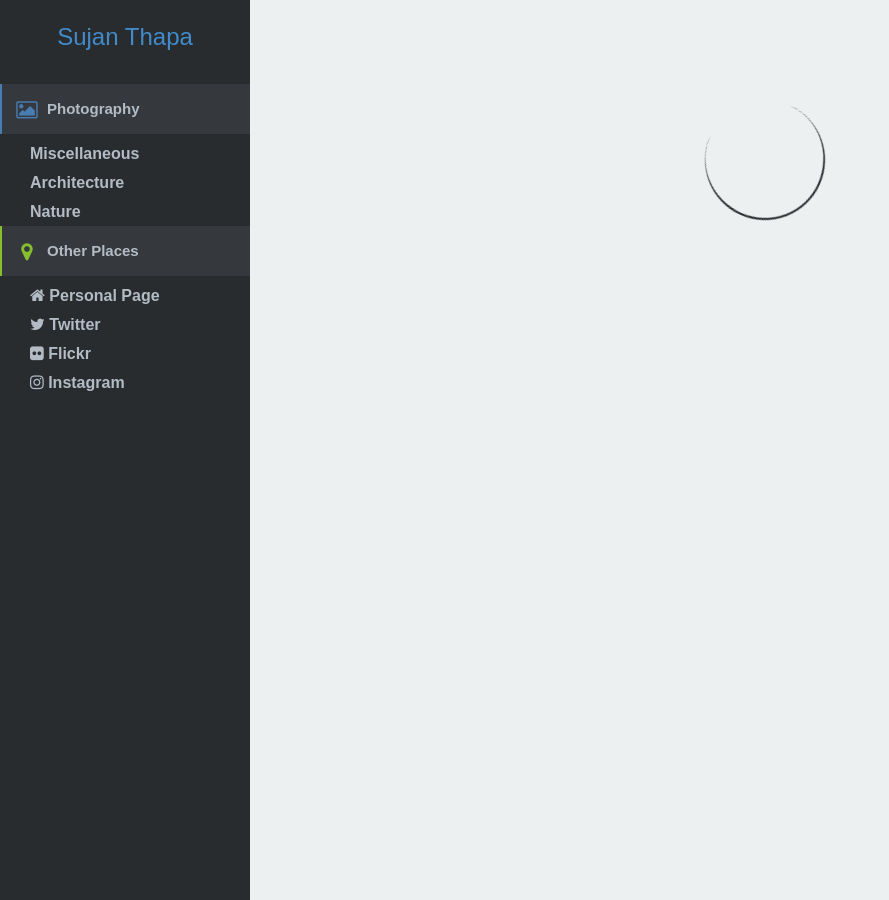
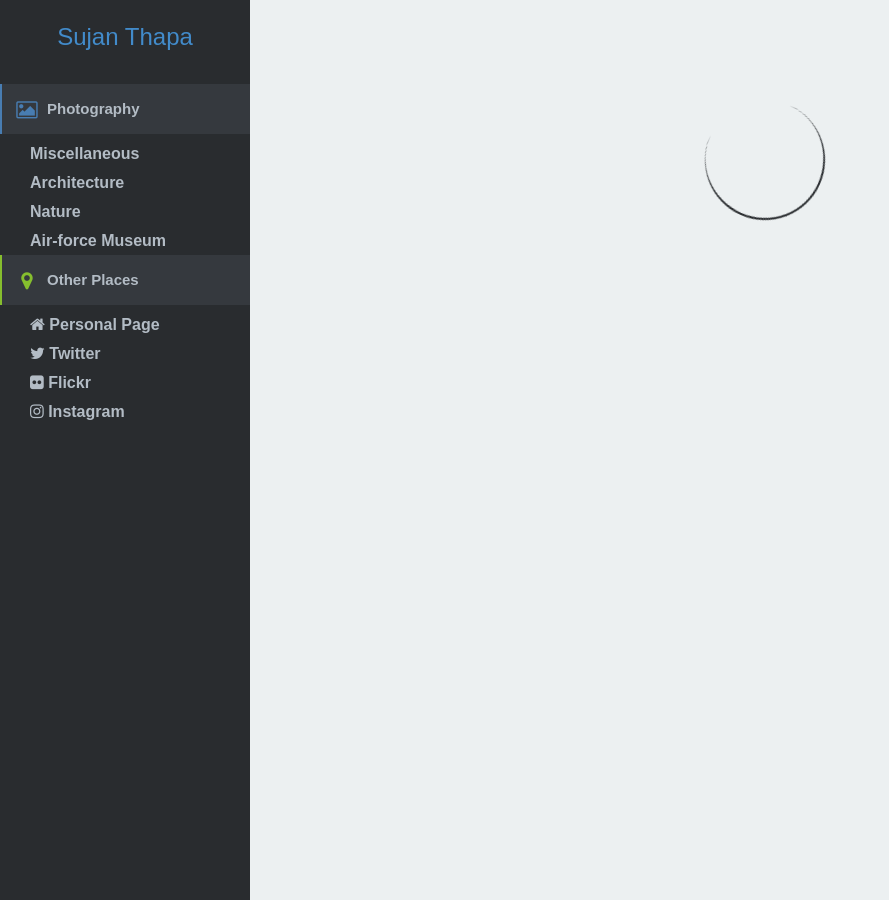
Before and after one commit to najus/photos, a Jekyll site: the page built from portfolio.html, in a window 1280 px wide. Shown: the whole page, without its empty margins (0-889 px from the left). Built offline with Jekyll 4.4.1, drawn with Linux system fonts in a browser that asks for light colours; nearby versions of some CDN libraries; comment, search, counter and statistics services are not loaded.

Commit message:
air force museum pics added

```diff
--- a/_data/photography.yaml
+++ b/_data/photography.yaml
@@ -4,3 +4,5 @@
   key: 72157676384739461
 - name: Nature
   key: 72157678013410115
+- name: Air-force Museum
+  key: 72157679185664076
```
